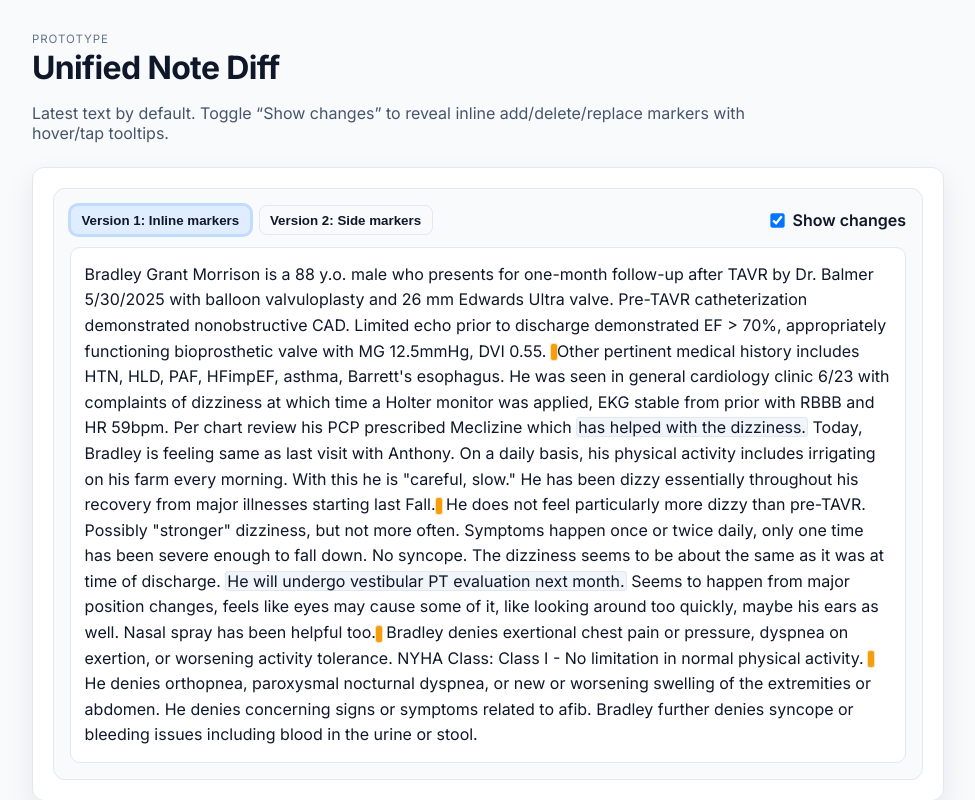
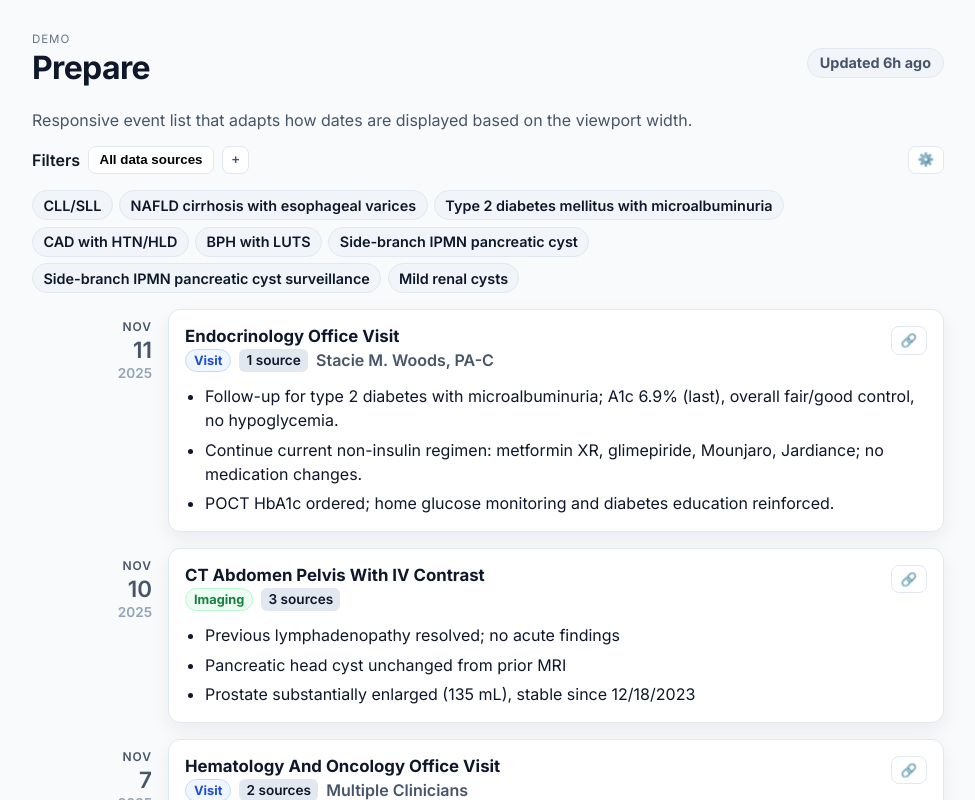
Before and after one commit to cjhu/Note, a React (Vite) app: page / in a window 1280 px wide. Shown: the top 800 px of the page, without its empty margins (152-1127 px from the left). Built offline with nearby package versions, Linux system fonts and the light colour scheme.

Commit message:
Init recap protothype

```diff
--- a/src/App.css
+++ b/src/App.css
@@ -34,6 +34,13 @@ main {
   border-radius: 12px;
   padding: 1.25rem;
   box-shadow: 0 12px 30px rgba(15, 23, 42, 0.08);
+}
+
+.prepare-main {
+  background: transparent;
+  border: none;
+  box-shadow: none;
+  padding: 0;
 }
 
 .note-example-card {
@@ -96,3 +103,25 @@ main {
   border-radius: 10px;
   padding: 0.85rem;
 }
+
+.prepare-header {
+  margin-bottom: 1rem;
+}
+
+.app-title-row {
+  display: flex;
+  align-items: center;
+  justify-content: space-between;
+  gap: 0.75rem;
+  flex-wrap: wrap;
+}
+
+.updated-pill {
+  background: #f1f5f9;
+  border: 1px solid #e2e8f0;
+  border-radius: 999px;
+  padding: 0.35rem 0.75rem;
+  font-weight: 700;
+  color: #475569;
+  font-size: 0.9rem;
+}
--- a/src/App.jsx
+++ b/src/App.jsx
@@ -1,19 +1,24 @@
 import './App.css';
-import { NoteDiffExample } from './components/NoteDiffExample';
+import { PrepareTimeline } from './components/PrepareTimeline';
 
 function App() {
   return (
     <div className="app-shell">
-      <header className="app-header">
-        <p className="eyebrow">Prototype</p>
-        <h1>Unified Note Diff</h1>
+      <header className="app-header prepare-header">
+        <div className="app-title-row">
+          <div>
+            <p className="eyebrow">Demo</p>
+            <h1>Prepare</h1>
+          </div>
+          <span className="updated-pill">Updated 6h ago</span>
+        </div>
         <p className="subtitle">
-          Latest text by default. Toggle “Show changes” to reveal inline add/delete/replace markers with hover/tap tooltips.
+          Responsive event list that adapts how dates are displayed based on the viewport width.
         </p>
       </header>
 
-      <main>
-        <NoteDiffExample />
+      <main className="prepare-main">
+        <PrepareTimeline />
       </main>
     </div>
   );
--- /dev/null
+++ b/src/components/PrepareTimeline.css
@@ -0,0 +1,223 @@
+.prepare-wrap {
+  display: flex;
+  flex-direction: column;
+  gap: 1rem;
+}
+
+.prepare-controls {
+  display: flex;
+  align-items: center;
+  justify-content: space-between;
+  gap: 0.75rem;
+  flex-wrap: wrap;
+}
+
+.filters {
+  display: inline-flex;
+  align-items: center;
+  gap: 0.5rem;
+  color: #0f172a;
+  font-weight: 600;
+}
+
+.filter-chip {
+  border: 1px solid #e2e8f0;
+  background: #ffffff;
+  border-radius: 8px;
+  padding: 0.35rem 0.65rem;
+  font-weight: 600;
+  cursor: pointer;
+}
+
+.ghost-btn {
+  border: 1px solid #e2e8f0;
+  background: #ffffff;
+  border-radius: 8px;
+  padding: 0.35rem 0.55rem;
+  cursor: pointer;
+  font-weight: 700;
+  color: #475569;
+}
+
+.problem-chips {
+  display: flex;
+  flex-wrap: wrap;
+  gap: 0.4rem;
+}
+
+.problem-chip {
+  background: #f1f5f9;
+  border: 1px solid #e2e8f0;
+  border-radius: 999px;
+  padding: 0.35rem 0.65rem;
+  font-weight: 600;
+  font-size: 0.9rem;
+  color: #0f172a;
+}
+
+.timeline-list {
+  display: flex;
+  flex-direction: column;
+  gap: 1rem;
+}
+
+.timeline-row {
+  display: grid;
+  grid-template-columns: 120px 1fr;
+  gap: 1rem;
+  align-items: start;
+}
+
+.timeline-date-col {
+  text-align: right;
+  color: #475569;
+  font-weight: 600;
+  padding-top: 0.35rem;
+}
+
+.date-stack {
+  display: inline-flex;
+  flex-direction: column;
+  align-items: flex-end;
+  gap: 2px;
+}
+
+.date-month {
+  text-transform: uppercase;
+  letter-spacing: 0.08em;
+  font-size: 0.75rem;
+}
+
+.date-day {
+  font-size: 1.4rem;
+}
+
+.date-year {
+  font-size: 0.85rem;
+  color: #94a3b8;
+}
+
+.timeline-card {
+  background: #ffffff;
+  border: 1px solid #e2e8f0;
+  border-radius: 12px;
+  padding: 1rem;
+  box-shadow: 0 8px 20px rgba(15, 23, 42, 0.06);
+}
+
+.card-header {
+  display: flex;
+  justify-content: space-between;
+  align-items: flex-start;
+  gap: 0.5rem;
+}
+
+.card-title {
+  display: flex;
+  gap: 0.75rem;
+  align-items: flex-start;
+}
+
+.card-name {
+  margin: 0;
+  font-size: 1.05rem;
+  font-weight: 700;
+}
+
+.card-meta {
+  display: flex;
+  flex-wrap: wrap;
+  gap: 0.5rem;
+  align-items: center;
+  margin-top: 0.15rem;
+}
+
+.badge {
+  font-size: 0.8rem;
+  font-weight: 700;
+  padding: 0.2rem 0.5rem;
+  border-radius: 999px;
+  border: 1px solid transparent;
+}
+
+.badge-visit {
+  background: #eff6ff;
+  color: #1d4ed8;
+  border-color: #bfdbfe;
+}
+
+.badge-imaging {
+  background: #ecfdf3;
+  color: #15803d;
+  border-color: #bbf7d0;
+}
+
+.source-pill {
+  background: #e2e8f0;
+  color: #0f172a;
+  border-radius: 6px;
+  padding: 0.2rem 0.45rem;
+  font-weight: 600;
+  font-size: 0.85rem;
+}
+
+.provider {
+  color: #475569;
+  font-weight: 600;
+}
+
+.card-bullets {
+  margin: 0.75rem 0 0;
+  padding-left: 1.25rem;
+  color: #0f172a;
+  line-height: 1.5;
+}
+
+.card-bullets li + li {
+  margin-top: 0.35rem;
+}
+
+.date-pill {
+  display: none;
+  align-items: center;
+  gap: 0.4rem;
+  border: 1px solid #e2e8f0;
+  background: #f8fafc;
+  border-radius: 999px;
+  padding: 0.35rem 0.6rem;
+  font-weight: 700;
+  color: #0f172a;
+  white-space: nowrap;
+}
+
+@media (max-width: 960px) {
+  .timeline-row {
+    grid-template-columns: 1fr;
+  }
+
+  .timeline-date-col {
+    display: none;
+  }
+
+  .card-title {
+    flex-direction: column;
+  }
+
+  .date-pill {
+    display: inline-flex;
+  }
+}
+
+@media (max-width: 640px) {
+  .timeline-card {
+    padding: 0.85rem;
+  }
+
+  .card-meta {
+    gap: 0.35rem;
+  }
+
+  .problem-chip {
+    font-size: 0.85rem;
+  }
+}
--- /dev/null
+++ b/src/components/PrepareTimeline.jsx
@@ -0,0 +1,148 @@
+import React from 'react';
+import './PrepareTimeline.css';
+
+const problems = [
+  'CLL/SLL',
+  'NAFLD cirrhosis with esophageal varices',
+  'Type 2 diabetes mellitus with microalbuminuria',
+  'CAD with HTN/HLD',
+  'BPH with LUTS',
+  'Side-branch IPMN pancreatic cyst',
+  'Side-branch IPMN pancreatic cyst surveillance',
+  'Mild renal cysts',
+];
+
+const timelineItems = [
+  {
+    id: 'visit-endo',
+    date: '2025-11-11',
+    title: 'Endocrinology Office Visit',
+    provider: 'Stacie M. Woods, PA-C',
+    bullets: [
+      'Follow-up for type 2 diabetes with microalbuminuria; A1c 6.9% (last), overall fair/good control, no hypoglycemia.',
+      'Continue current non-insulin regimen: metformin XR, glimepiride, Mounjaro, Jardiance; no medication changes.',
+      'POCT HbA1c ordered; home glucose monitoring and diabetes education reinforced.',
+    ],
+    sources: 1,
+    category: 'visit',
+  },
+  {
+    id: 'ct-scan',
+    date: '2025-11-10',
+    title: 'CT Abdomen Pelvis With IV Contrast',
+    provider: '',
+    bullets: [
+      'Previous lymphadenopathy resolved; no acute findings',
+      'Pancreatic head cyst unchanged from prior MRI',
+      'Prostate substantially enlarged (135 mL), stable since 12/18/2023',
+    ],
+    sources: 3,
+    category: 'imaging',
+  },
+  {
+    id: 'heme-onc',
+    date: '2025-11-07',
+    title: 'Hematology And Oncology Office Visit',
+    provider: 'Multiple Clinicians',
+    bullets: [
+      '6mo follow-up for CLL; platelets 89, mild paresthesias and arthralgia, no new B symptoms.',
+      'Zanubrutinib dose decreased to 160mg daily due to thrombocytopenia; CBC recheck in 1 month.',
+      'Recommended OTC melatonin 3-10mg nightly for insomnia.',
+    ],
+    sources: 2,
+    category: 'visit',
+  },
+  {
+    id: 'hpbt',
+    date: '2025-11-07',
+    title: 'Pancreatico-hepatobiliary Office Visit',
+    provider: 'Lindsay E. Shedd, PA-C',
+    bullets: [
+      'Follow-up for stable side-branch pancreatic cyst; annual MRI surveillance continued, no high-risk features.',
+      'Cirrhosis and liver lesion stable; no progression, continue monitoring, no hepatology referral unless decompensation.',
+      'Small bilateral renal cysts, benign features, slightly increased size.',
+      'Dizziness addressed by PCP with medication adjustments; vitals stable, advised to monitor and report persistent/worsening symptoms.',
+    ],
+    sources: 1,
+    category: 'visit',
+  },
+];
+
+const formatDateParts = (dateStr) => {
+  const date = new Date(`${dateStr}T00:00:00`);
+  return {
+    month: date.toLocaleDateString('en-US', { month: 'short' }),
+    day: date.toLocaleDateString('en-US', { day: 'numeric' }),
+    year: date.toLocaleDateString('en-US', { year: 'numeric' }),
+    full: date.toLocaleDateString('en-US'),
+  };
+};
+
+export function PrepareTimeline() {
+  return (
+    <div className="prepare-wrap">
+      <div className="prepare-controls">
+        <div className="filters">
+          <span className="label">Filters</span>
+          <button type="button" className="filter-chip">
+            All data sources
+          </button>
+          <button type="button" className="ghost-btn">+</button>
+        </div>
+        <button type="button" className="ghost-btn">⚙️</button>
+      </div>
+
+      <div className="problem-chips" aria-label="Problem list">
+        {problems.map((problem) => (
+          <span key={problem} className="problem-chip">
+            {problem}
+          </span>
+        ))}
+      </div>
+
+      <div className="timeline-list">
+        {timelineItems.map((item) => {
+          const dateParts = formatDateParts(item.date);
+          return (
+            <article key={item.id} className="timeline-row">
+              <div className="timeline-date-col" aria-hidden="true">
+                <div className="date-stack">
+                  <span className="date-month">{dateParts.month}</span>
+                  <span className="date-day">{dateParts.day}</span>
+                  <span className="date-year">{dateParts.year}</span>
+                </div>
+              </div>
+
+              <div className="timeline-card">
+                <div className="card-header">
+                  <div className="card-title">
+                    <span className="date-pill">{dateParts.full}</span>
+                    <div>
+                      <p className="card-name">{item.title}</p>
+                      <div className="card-meta">
+                        <span className={`badge badge-${item.category}`}>
+                          {item.category === 'imaging' ? 'Imaging' : 'Visit'}
+                        </span>
+                        <span className="source-pill">{item.sources} source{item.sources > 1 ? 's' : ''}</span>
+                        {item.provider && <span className="provider">{item.provider}</span>}
+                      </div>
+                    </div>
+                  </div>
+                  <button type="button" className="ghost-btn" aria-label="Copy link to entry">🔗</button>
+                </div>
+
+                <ul className="card-bullets">
+                  {item.bullets.map((bullet, idx) => (
+                    <li key={`${item.id}-bullet-${idx}`}>{bullet}</li>
+                  ))}
+                </ul>
+              </div>
+            </article>
+          );
+        })}
+      </div>
+    </div>
+  );
+}
+
+export default PrepareTimeline;
--- a/vite.config.js
+++ b/vite.config.js
@@ -3,7 +3,7 @@ import react from '@vitejs/plugin-react';
 
 // https://vitejs.dev/config/
 export default defineConfig({
-  base: '/Note/',
+  base: '/recap/',
   plugins: [react()],
   server: {
     host: 'localhost',
```
Also changed, not shown: package.json (+6 -3 lines), 1 other file (tests, documents, lock files or other folders).
